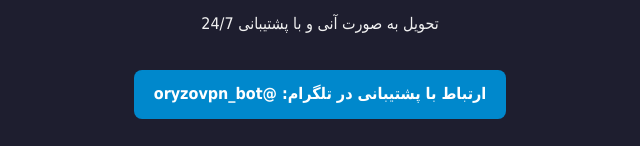
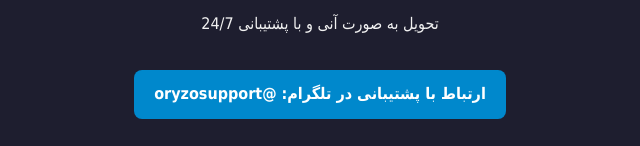
Before and after one commit to sudoilya/oryzopanel, a plain HTML site: page index.html in a window 1280 px wide. Shown: the part 664-810 px from the top of the page, 320-960 px from the left. Drawn offline with Linux system fonts and the light colour scheme.

Commit message:
Update index.html

```diff
--- a/index.html
+++ b/index.html
@@ -77,8 +77,8 @@
       <p>🇩🇪 آلمان &nbsp;&nbsp; 🇳🇱 هلند &nbsp;&nbsp; 🇬🇧 بریتانیا &nbsp;&nbsp; 🇫🇮 فنلاند</p>
       <p>تحویل به صورت آنی و با پشتیبانی 24/7</p>
 
-      <a href="https://t.me/oryzovpn_bot" class="telegram-link" target="_blank">
-        ارتباط با پشتیبانی در تلگرام: @oryzovpn_bot
+      <a href="https://t.me/oryzosupport" class="telegram-link" target="_blank">
+        ارتباط با پشتیبانی در تلگرام: @oryzosupport
       </a>
     </div>
   </div>
```
